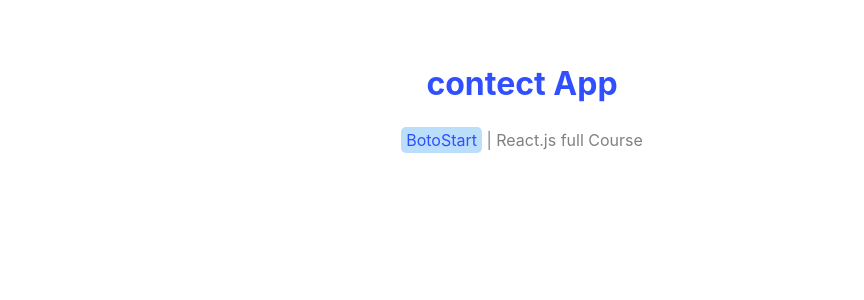
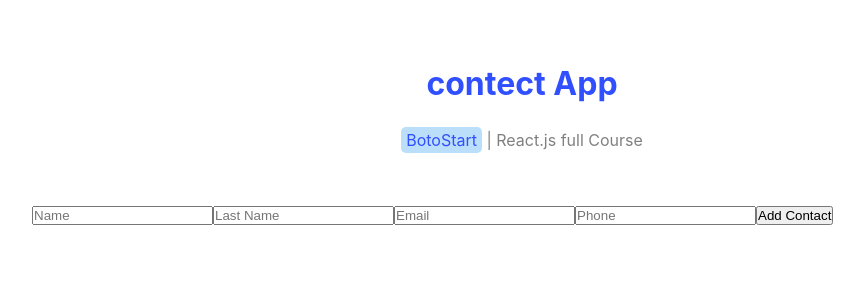
Before and after one commit to yosef-rezaie/contact, a React (Vite) app: page / in a window 1280 px wide. Shown: the top 300 px of the page, without its empty margins (118-982 px from the left). Built offline with nearby package versions, Linux system fonts and the light colour scheme.

Commit message:
contact.jsx created and coded (setstate and changeHandler)

```diff
--- a/src/App.jsx
+++ b/src/App.jsx
@@ -1,9 +1,11 @@
 import Header from "./components/Header";
+import Contacts from "./components/Contacts"
 
 function App() {
   return (
     <>
       <Header/>
+      <Contacts/>
     </>
   );
 }
--- /dev/null
+++ b/src/components/Contacts.jsx
@@ -0,0 +1,59 @@
+import { useState } from "react";
+
+function Contacts() {
+  const [contact, setContact] = useState({
+    name: "",
+    lastName: "",
+    email: "",
+    phone: "",
+  });
+
+  const changeHandler = (event) => {
+    const name = event.target.name;
+    const value = event.target.value;
+
+    setContact({...contact , [name] : value});
+  };
+
+  const addHandler = () => {
+    console.log(contact)
+  }
+
+  return (
+    <div>
+      <div>
+        <input
+          type="text"
+          placeholder="Name"
+          name="name"
+          value={contact.name}
+          onChange={changeHandler}
+        />
+        <input
+          type="text"
+          placeholder="Last Name"
+          name="lastName"
+          value={contact.lastName}
+          onChange={changeHandler}
+        />
+        <input
+          type="email"
+          placeholder="Email"
+          name="email"
+          value={contact.email}
+          onChange={changeHandler}
+        />
+        <input
+          type="number"
+          placeholder="Phone"
+          name="phone"
+          value={contact.phone}
+          onChange={changeHandler}
+        />
+        <button onClick={addHandler}>Add Contact</button>
+      </div>
+    </div>
+  );
+}
+
+export default Contacts;
```
Also changed, not shown: src/components/Contacts.module.css (added).
